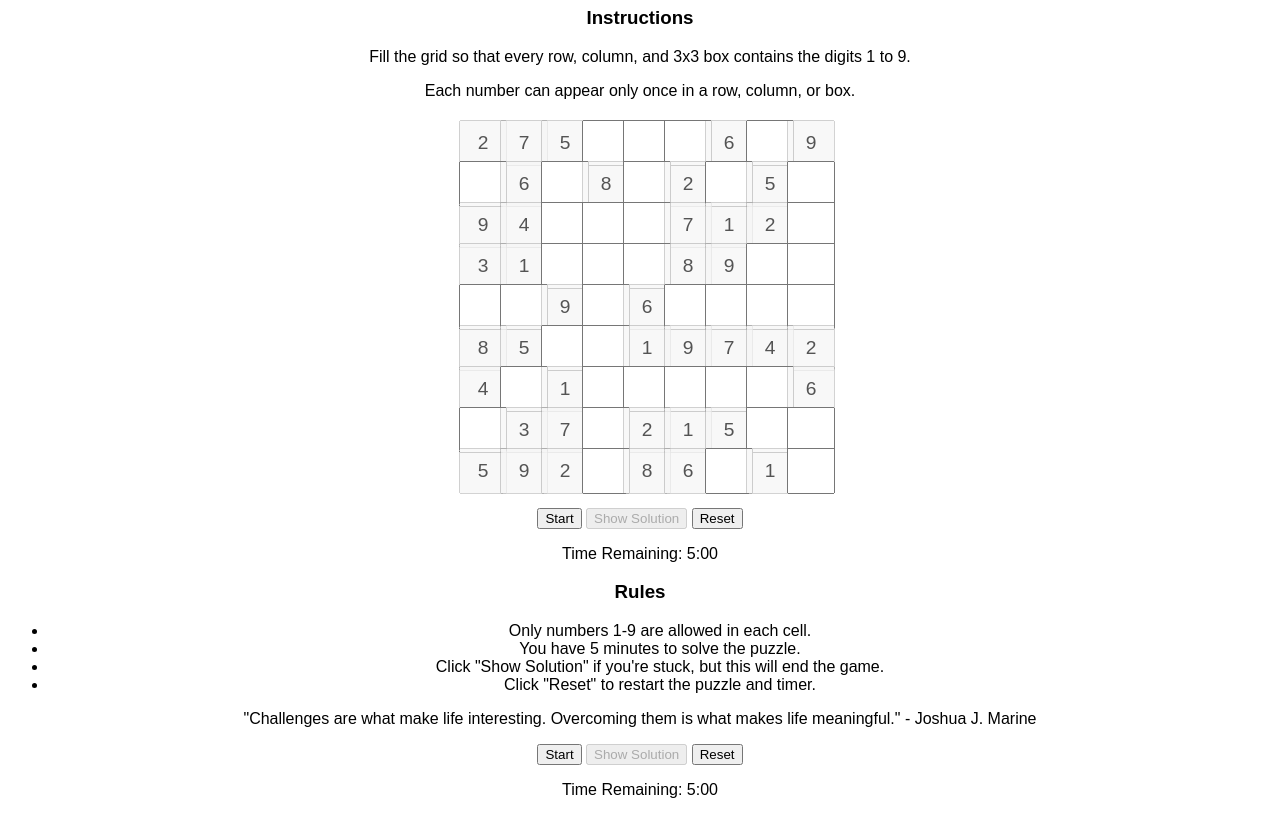
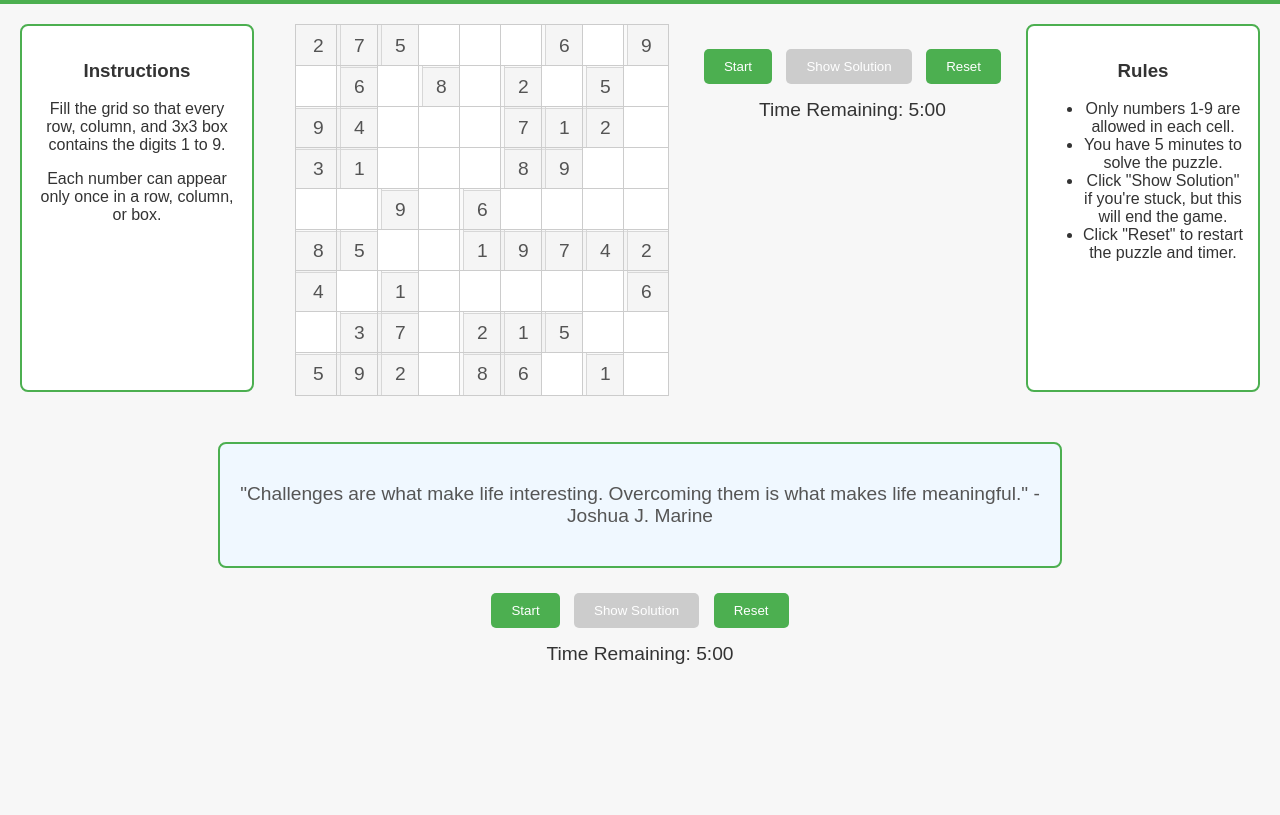
Before and after one commit to deepesh0008/GuviProject, a plain HTML site: page Project/index.html in a window 1280 px wide. Shown: the part 73-888 px from the top of the page. After the commit the page ends 800 px from the top, so only its background shows below. Drawn offline with Linux system fonts and the light colour scheme.

Commit message:
Update style.css

```diff
--- a/Project/style.css
+++ b/Project/style.css
@@ -1,7 +1,32 @@
-/* styles.css */
 body {
   font-family: Arial, sans-serif;
   text-align: center;
+  background-color: #f7f7f7;
+  color: #333;
+  margin: 0;
+  padding: 0;
+}
+
+h1 {
+  background-color: #4CAF50;
+  color: white;
+  padding: 20px 0;
+  margin: 0;
+}
+
+#game-container {
+  display: flex;
+  justify-content: center;
+  gap: 20px;
+  padding: 20px;
+}
+
+#instructions, #rules {
+  width: 200px;
+  background-color: #ffffff;
+  padding: 15px;
+  border: 2px solid #4CAF50;
+  border-radius: 8px;
 }
 
 #sudoku-grid {
@@ -9,7 +34,7 @@ body {
   grid-template-columns: repeat(9, 40px);
   grid-template-rows: repeat(9, 40px);
   gap: 1px;
-    margin: 20px auto;
+  margin: 0 auto;
   width: 362px;
 }
 
@@ -18,8 +43,55 @@ body {
   height: 100%;
   text-align: center;
   font-size: 1.2em;
+  border: 1px solid #ccc;
 }
 
 input[type="text"]:focus {
   outline: 2px solid #4CAF50;
 }
+
+#timer-container {
+  text-align: center;
+  margin-top: 20px;
+}
+
+button {
+  background-color: #4CAF50;
+  color: white;
+  border: none;
+  padding: 10px 20px;
+  margin: 5px;
+  border-radius: 5px;
+  cursor: pointer;
+}
+
+button:disabled {
+  background-color: #cccccc;
+  cursor: not-allowed;
+}
+
+button:hover:not(:disabled) {
+  background-color: #45a049;
+}
+
+#timer {
+  font-size: 1.2em;
+  color: #333;
+  margin-top: 10px;
+}
+
+#thought-container {
+  margin-top: 30px;
+  padding: 20px;
+  background-color: #f0f8ff;
+  border: 2px solid #4CAF50;
+  border-radius: 8px;
+  max-width: 800px;
+  margin-left: auto;
+  margin-right: auto;
+}
+
+#thought {
+  font-size: 1.2em;
+  color: #555;
+}
```
Lines whose indentation alone changed are shown as unchanged.
